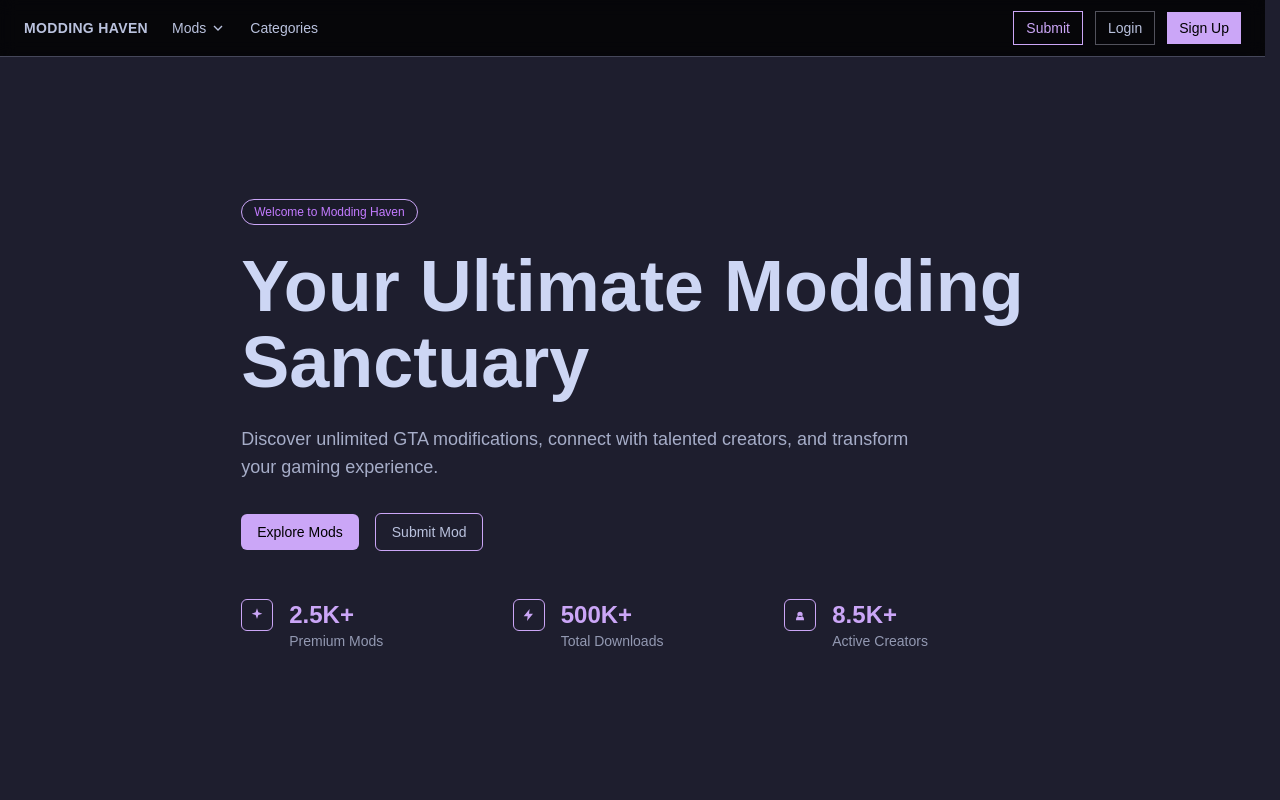
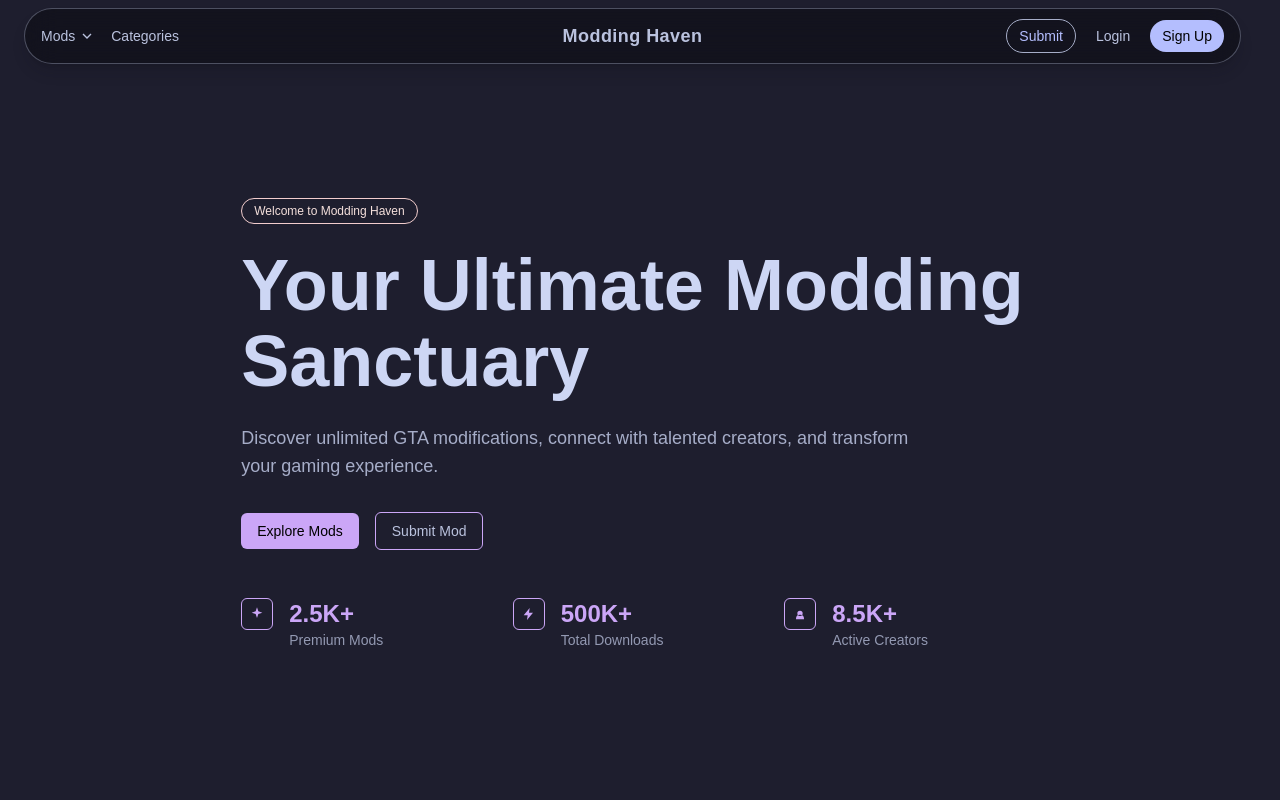
Before and after one commit to CaioXTSY/Moddin-Haven-Front, a Next.js app: page / in a window 1280 px wide. Shown: the top 800 px of the page. Built offline with nearby package versions, Linux system fonts and the light colour scheme.

Commit message:
style(header): update styling and layout for header components

```diff
--- a/src/components/header/AuthButtons.tsx
+++ b/src/components/header/AuthButtons.tsx
@@ -2,16 +2,16 @@ import Link from "next/link";
 
 export default function AuthButtons() {
   return (
-    <div className="flex items-center gap-3">
+    <div className="flex items-center gap-2">
       <Link
         href="/login"
-        className="border border-zinc-600 px-3 py-1.5 text-sm text-zinc-200 hover:bg-zinc-800"
+        className="px-3 py-1.5 text-sm text-zinc-200 hover:text-mauve-600"
       >
         Login
       </Link>
       <Link
         href="/signup"
-        className="bg-purple-600 px-3 py-1.5 text-sm font-medium text-black hover:bg-purple-500"
+        className="bg-mauve-600 px-3 py-1.5 text-sm font-medium text-black hover:bg-mauve-500 rounded-full focus-visible:outline-none focus-visible:ring-2 focus-visible:ring-mauve-600"
       >
         Sign Up
       </Link>
--- a/src/components/header/Header.tsx
+++ b/src/components/header/Header.tsx
@@ -5,15 +5,17 @@ import Link from "next/link";
 
 export default function Header() {
   return (
-    <header className="sticky top-0 z-50 w-full border-b border-zinc-800 bg-black/80 backdrop-blur">
+    <header className="sticky top-2 z-50 w-full bg-transparent">
       <div className="mx-auto max-w-7xl px-6">
-        <div className="flex h-14 items-center justify-between">
-          <div className="flex items-center gap-6">
-            <Logo />
+        <div className="relative grid grid-cols-3 items-center h-14 rounded-full border border-mauve-700/40 bg-black/35 backdrop-blur-lg shadow-lg shadow-purple-900/20 px-4">
+          <div className="hidden md:flex items-center gap-4 justify-self-start">
             <NavLinks />
           </div>
-          <div className="flex items-center gap-3">
-            <Link href="/mods/submit" className="inline-flex border border-purple-700 px-3 py-1.5 text-sm text-purple-500 hover:bg-purple-600 hover:text-black">Submit</Link>
+          <div className="justify-self-center">
+            <Logo />
+          </div>
+          <div className="flex items_center gap-2 justify-self-end">
+            <Link href="/mods/submit" className="inline-flex border border-mauve-700 px-3 py-1.5 text-sm text-mauve-600 hover:bg-mauve-600 hover:text-black rounded-full">Submit</Link>
             <AuthButtons />
           </div>
         </div>
--- a/src/components/header/Logo.tsx
+++ b/src/components/header/Logo.tsx
@@ -4,7 +4,7 @@ import Link from "next/link";
 export default function Logo() {
   return (
     <Link href="/" className="flex items-center">
-      <span className="text-sm font-semibold tracking-wide text-zinc-200">MODDING HAVEN</span>
+      <span className="text-base md:text-lg font-semibold tracking-wide text-zinc-200">Modding Haven</span>
     </Link>
   );
 }
--- a/src/components/header/NavLinks.tsx
+++ b/src/components/header/NavLinks.tsx
@@ -7,12 +7,12 @@ export default function NavLinks() {
   const isActive = (href: string) => pathname.startsWith(href);
 
   return (
-    <nav className="hidden md:flex items-center gap-6">
+    <nav className="hidden md:flex items-center gap-4">
       <div className="relative group">
         <Link
           href="/mods"
           className={`inline-flex items-center gap-1 text-sm ${
-            isActive("/mods") ? "text-purple-500" : "text-zinc-300 hover:text-zinc-100"
+            isActive("/mods") ? "text-mauve-600" : "text-zinc-300 hover:text-zinc-100"
           }`}
         >
           <span>Mods</span>
@@ -21,7 +21,7 @@ export default function NavLinks() {
           </svg>
         </Link>
         <div className="absolute left-0 top-full hidden group-hover:block pt-2 z-50">
-          <div className="border border-zinc-700 bg-black p-2 w-48">
+          <div className="border border-mauve-700 bg-black/60 backdrop-blur-md p-2 w-48 rounded-lg shadow-md shadow-purple-900/20">
             <Link href="/mods?sort=popular" className="block px-2 py-1 text-xs text-zinc-300 hover:text-purple-500">Popular</Link>
             <Link href="/mods?sort=new" className="block px-2 py-1 text-xs text-zinc-300 hover:text-purple-500">New</Link>
             <Link href="/mods?sort=top" className="block px-2 py-1 text-xs text-zinc-300 hover:text-purple-500">Top Rated</Link>
@@ -32,7 +32,7 @@ export default function NavLinks() {
       <Link
         href="/categories"
         className={`text-sm ${
-          isActive("/categories") ? "text-purple-500" : "text-zinc-300 hover:text-zinc-100"
+          isActive("/categories") ? "text-mauve-600" : "text-zinc-300 hover:text-zinc-100"
         }`}
       >
         Categories
--- a/src/components/hero/HeroBadge.tsx
+++ b/src/components/hero/HeroBadge.tsx
@@ -1,6 +1,6 @@
 export default function HeroBadge() {
   return (
-    <div className="inline-flex items-center border border-purple-700 bg-purple-900/20 px-3 py-1 text-xs font-medium text-purple-400 transition-colors hover:border-purple-600 hover:bg-purple-800/30 hover:text-purple-300 rounded-full">
+    <div className="inline-flex items-center border border-rosewater-700 bg-rosewater-900/20 px-3 py-1 text-xs font-medium text-rosewater-500 transition-colors hover:border-rosewater-600 hover:bg-rosewater-800/30 hover:text-rosewater-400 rounded-full">
       Welcome to Modding Haven
     </div>
   );
```
